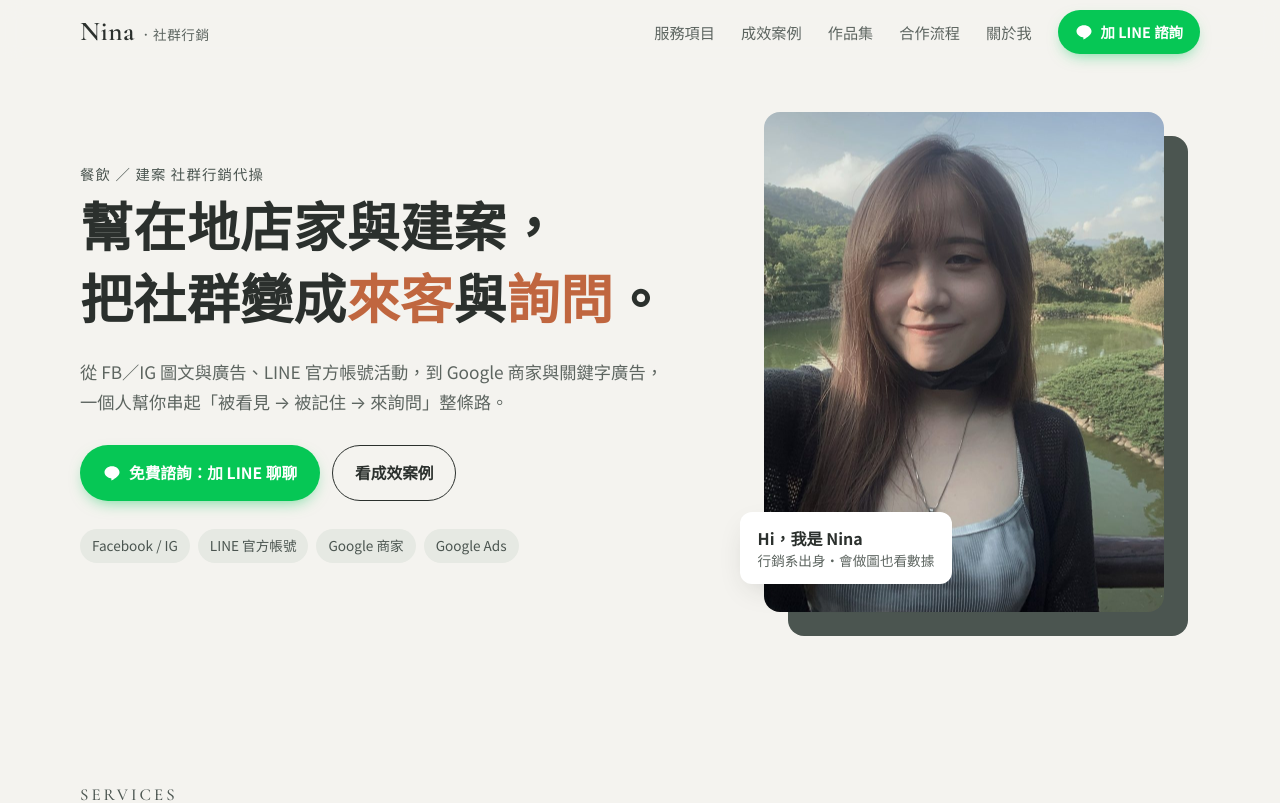
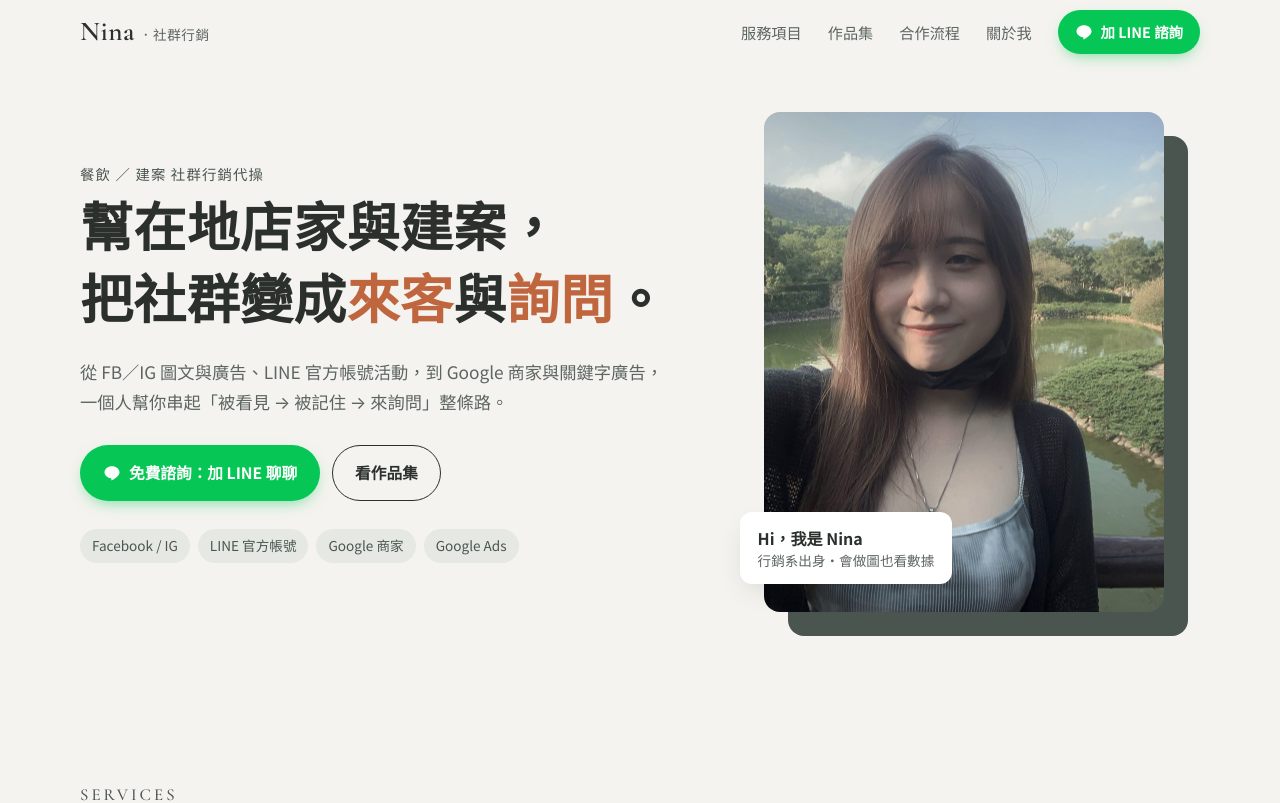
Before and after one commit to nnnina15/Nina_Portfolio, a plain HTML site: page index.html in a window 1280 px wide. Shown: the top 803 px of the page. Drawn offline with nearby package versions, Linux system fonts and the light colour scheme.

Commit message:
Add real contact info and hide sample case studies
LINE and email now point to Nina's accounts. Case studies marked
sample: true are no longer rendered; the section and its nav link
hide automatically until a real case is added.

Co-Authored-By: Claude Opus 5.5 <noreply@anthropic.com>
Claude-Session: https://claude.ai/code/session_015wdmNVkxaDSTEspyaHffKs

```diff
--- a/css/style.css
+++ b/css/style.css
@@ -296,3 +296,5 @@ p { margin: 0; }
   .float-line { display: inline-flex; }
   .contact { padding-bottom: 104px; }
 }
+
+[hidden] { display: none !important; }
--- a/js/content.js
+++ b/js/content.js
@@ -5,14 +5,14 @@
 
 /* ---------- 1. 聯絡方式 ---------- */
 const CONTACT = {
-  // ⚠️ 換成你的 LINE 官方帳號或個人 LINE 加好友連結
-  // 例：https://line.me/R/ti/p/@123abcde
-  line: "https://line.me/R/ti/p/@your-line-id",
-  email: "your-email@example.com", // ⚠️ 換成你的接案 Email
+  line: "https://line.me/ti/p/0XCNZ6h-vl", // LINE ID：sugartyyyy
+  email: "Candypoon2@gmail.com",
 };
 
 /* ---------- 2. 成效案例 ----------
-   sample: true  → 卡片會顯示「範例」標籤，換成真實案例後改成 false
+   sample: true  → 範例資料，不會顯示在網站上
+   sample: false → 真實案例，會顯示在網站上
+   全部都是 sample: true 時，「成效案例」區塊和選單連結會自動隱藏
    metrics       → 成果數字，建議 2~3 個
 */
 const CASES = [
--- a/js/main.js
+++ b/js/main.js
@@ -26,8 +26,18 @@
     })
   );
 
-  /* 案例 */
-  $("#case-list").innerHTML = CASES.map(
+  /* 案例：只顯示真實案例（sample: false）；一個都沒有就隱藏整區 */
+  const realCases = CASES.filter((c) => !c.sample);
+  if (!realCases.length) {
+    $("#cases").hidden = true;
+    $$('a[href="#cases"]').forEach((a) => {
+      if (a.closest(".hero__cta")) {
+        a.href = "#works";
+        a.textContent = "看作品集";
+      } else a.hidden = true;
+    });
+  }
+  $("#case-list").innerHTML = realCases.map(
     (c) => `
     <article class="case">
       <div class="case__top">
```
Also changed, not shown: 1 other file.
